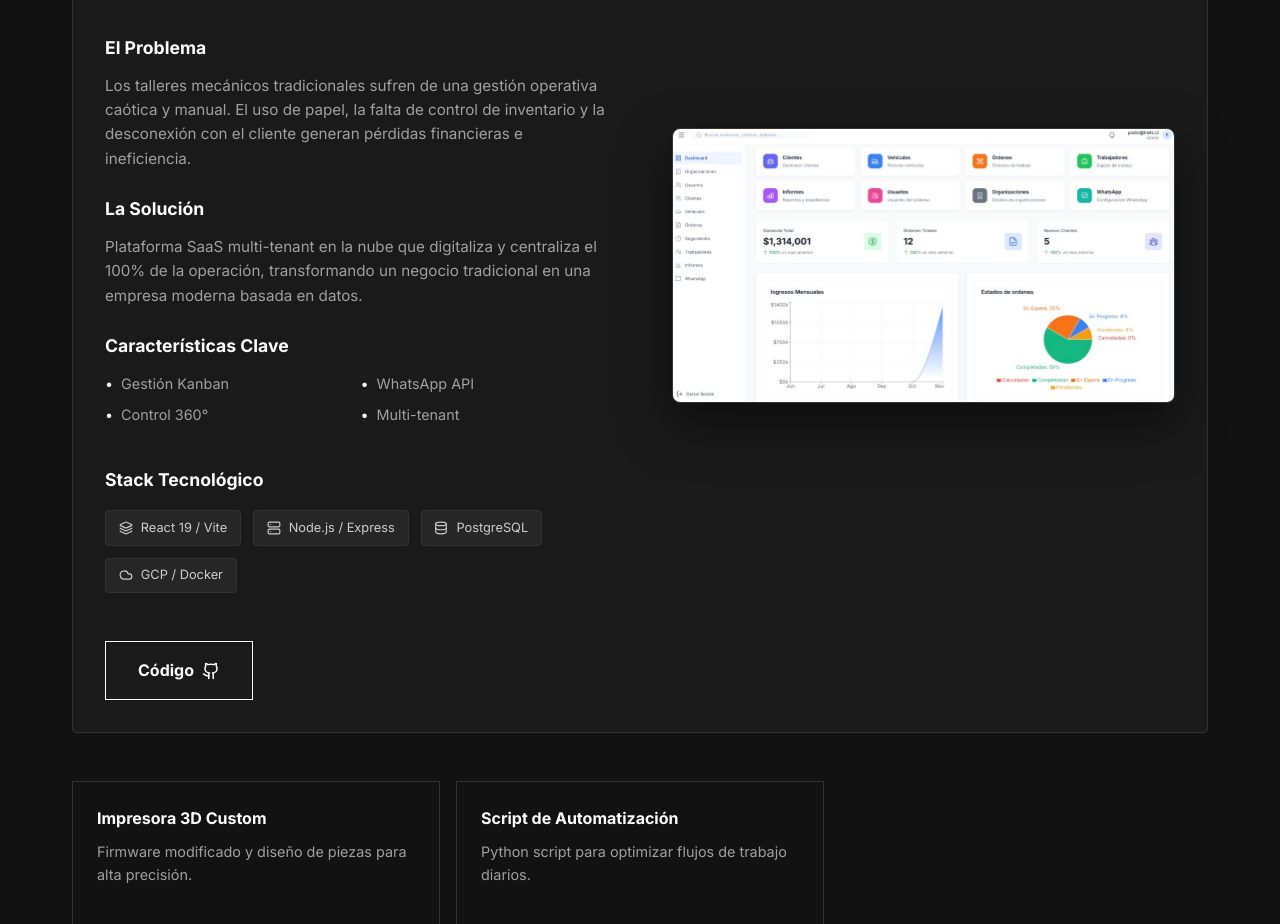
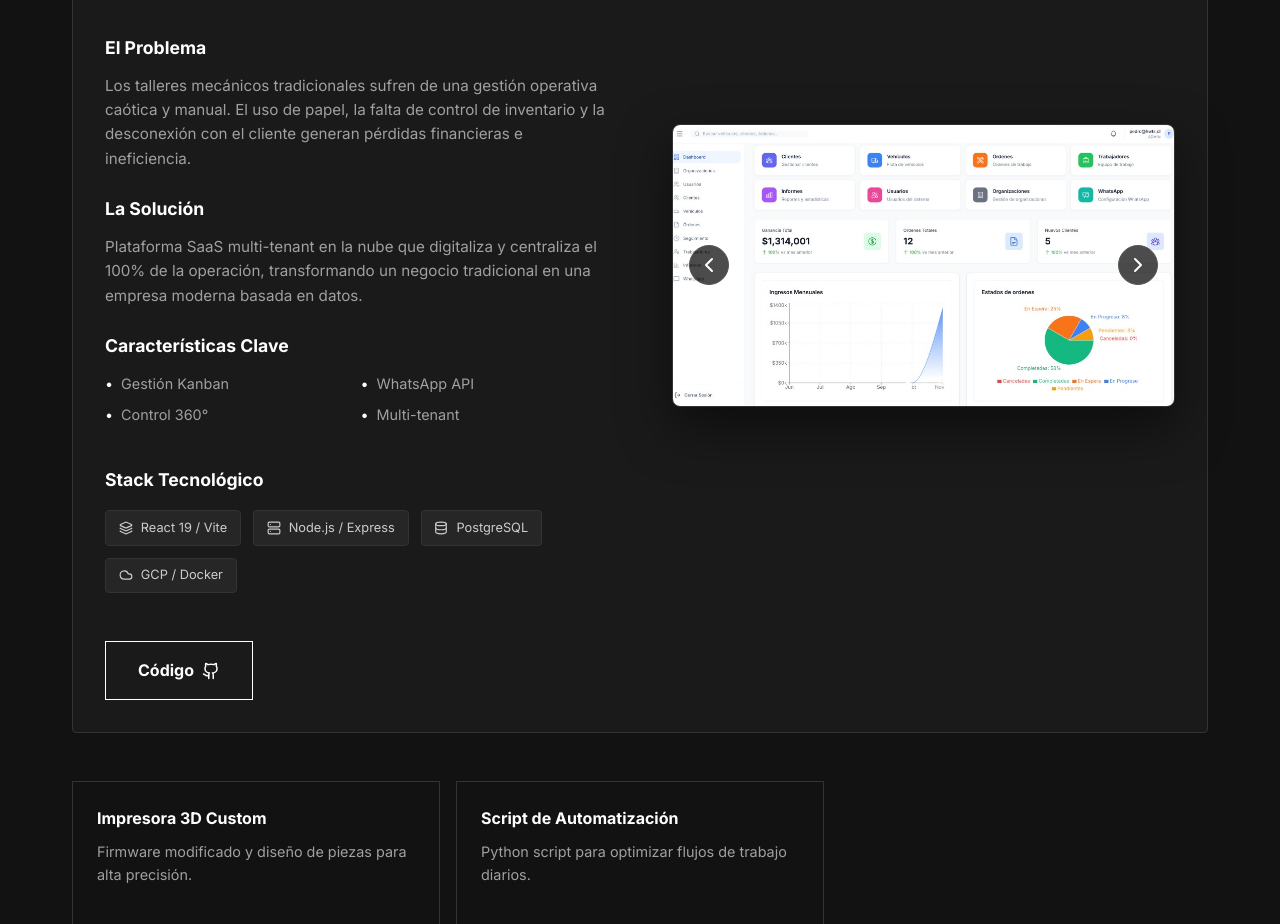
Before and after one commit to Pedro-189/Portafolio, a React (Vite) app: page / in a window 1280 px wide. Shown: the part 2040-2964 px from the top of the page. Built offline with nearby package versions, Linux system fonts and the light colour scheme.

Commit message:
Implement project image carousel with consistent sizing

```diff
--- a/src/components/Projects.jsx
+++ b/src/components/Projects.jsx
@@ -1,8 +1,20 @@
-import React from 'react';
-import { Github, ExternalLink, Layers, Database, Cpu, Smartphone, Cloud, Server } from 'lucide-react';
+import React, { useState } from 'react';
+import { Github, ExternalLink, Layers, Database, Cpu, Smartphone, Cloud, Server, ChevronLeft, ChevronRight } from 'lucide-react';
 import rControlScreenshot from '../assets/r-control-screenshot.jpg';
+import rControl2 from '../assets/r-control-2.png';
+import rControl3 from '../assets/r-control-3.png';
 
 const Projects = () => {
+    const [currentImageIndex, setCurrentImageIndex] = useState(0);
+    const projectImages = [rControlScreenshot, rControl2, rControl3];
+
+    const nextImage = () => {
+        setCurrentImageIndex((prev) => (prev === projectImages.length - 1 ? 0 : prev + 1));
+    };
+
+    const prevImage = () => {
+        setCurrentImageIndex((prev) => (prev === 0 ? projectImages.length - 1 : prev - 1));
+    };
     return (
         <section id="projects" className="section projects">
             <div className="container">
@@ -100,9 +112,102 @@ const Projects = () => {
                             borderRadius: '8px',
                             overflow: 'hidden',
                             boxShadow: '0 20px 50px rgba(0,0,0,0.5)',
-                            border: '1px solid #333'
+                            border: '1px solid #333',
+                            position: 'relative',
+                            aspectRatio: '16/9' // Enforce consistent aspect ratio
                         }}>
-                            <img src={rControlScreenshot} alt="R-Control Dashboard" style={{ width: '100%', height: 'auto', display: 'block', transform: 'scale(1.02)' }} />
+                            {/* Carousel Image */}
+                            <img
+                                src={projectImages[currentImageIndex]}
+                                alt={`R-Control Screenshot ${currentImageIndex + 1}`}
+                                style={{
+                                    width: '100%',
+                                    height: '100%',
+                                    objectFit: 'cover', // Cover the area
+                                    objectPosition: 'top', // Crop from bottom if needed (show top)
+                                    display: 'block',
+                                    transition: 'opacity 0.3s ease'
+                                }}
+                            />
+
+                            {/* Carousel Controls */}
+                            <button
+                                onClick={prevImage}
+                                style={{
+                                    position: 'absolute',
+                                    left: '1rem',
+                                    top: '50%',
+                                    transform: 'translateY(-50%)',
+                                    background: 'rgba(0,0,0,0.7)',
+                                    color: '#fff',
+                                    border: '1px solid #555',
+                                    borderRadius: '50%',
+                                    width: '40px',
+                                    height: '40px',
+                                    display: 'flex',
+                                    alignItems: 'center',
+                                    justifyContent: 'center',
+                                    cursor: 'pointer',
+                                    zIndex: 10,
+                                    transition: 'background 0.2s'
+                                }}
+                                onMouseEnter={(e) => e.currentTarget.style.background = 'rgba(255,255,255,0.2)'}
+                                onMouseLeave={(e) => e.currentTarget.style.background = 'rgba(0,0,0,0.7)'}
+                            >
+                                <ChevronLeft size={24} />
+                            </button>
+
+                            <button
+                                onClick={nextImage}
+                                style={{
+                                    position: 'absolute',
+                                    right: '1rem',
+                                    top: '50%',
+                                    transform: 'translateY(-50%)',
+                                    background: 'rgba(0,0,0,0.7)',
+                                    color: '#fff',
+                                    border: '1px solid #555',
+                                    borderRadius: '50%',
+                                    width: '40px',
+                                    height: '40px',
+                                    display: 'flex',
+                                    alignItems: 'center',
+                                    justifyContent: 'center',
+                                    cursor: 'pointer',
+                                    zIndex: 10,
+                                    transition: 'background 0.2s'
+                                }}
+                                onMouseEnter={(e) => e.currentTarget.style.background = 'rgba(255,255,255,0.2)'}
+                                onMouseLeave={(e) => e.currentTarget.style.background = 'rgba(0,0,0,0.7)'}
+                            >
+                                <ChevronRight size={24} />
+                            </button>
+
+                            {/* Indicators */}
+                            <div style={{
+                                position: 'absolute',
+                                bottom: '1rem',
+                                left: '50%',
+                                transform: 'translateX(-50%)',
+                                display: 'flex',
+                                gap: '0.5rem',
+                                zIndex: 10
+                            }}>
+                                {projectImages.map((_, index) => (
+                                    <div
+                                        key={index}
+                                        onClick={() => setCurrentImageIndex(index)}
+                                        style={{
+                                            width: '8px',
+                                            height: '8px',
+                                            borderRadius: '50%',
+                                            background: index === currentImageIndex ? '#fff' : 'rgba(255,255,255,0.3)',
+                                            cursor: 'pointer',
+                                            transition: 'background 0.2s'
+                                        }}
+                                    />
+                                ))}
+                            </div>
                         </div>
                     </div>
                 </div>
```
Also changed, not shown: src/assets/r-control-2.png (added), src/assets/r-control-3.png (added).
